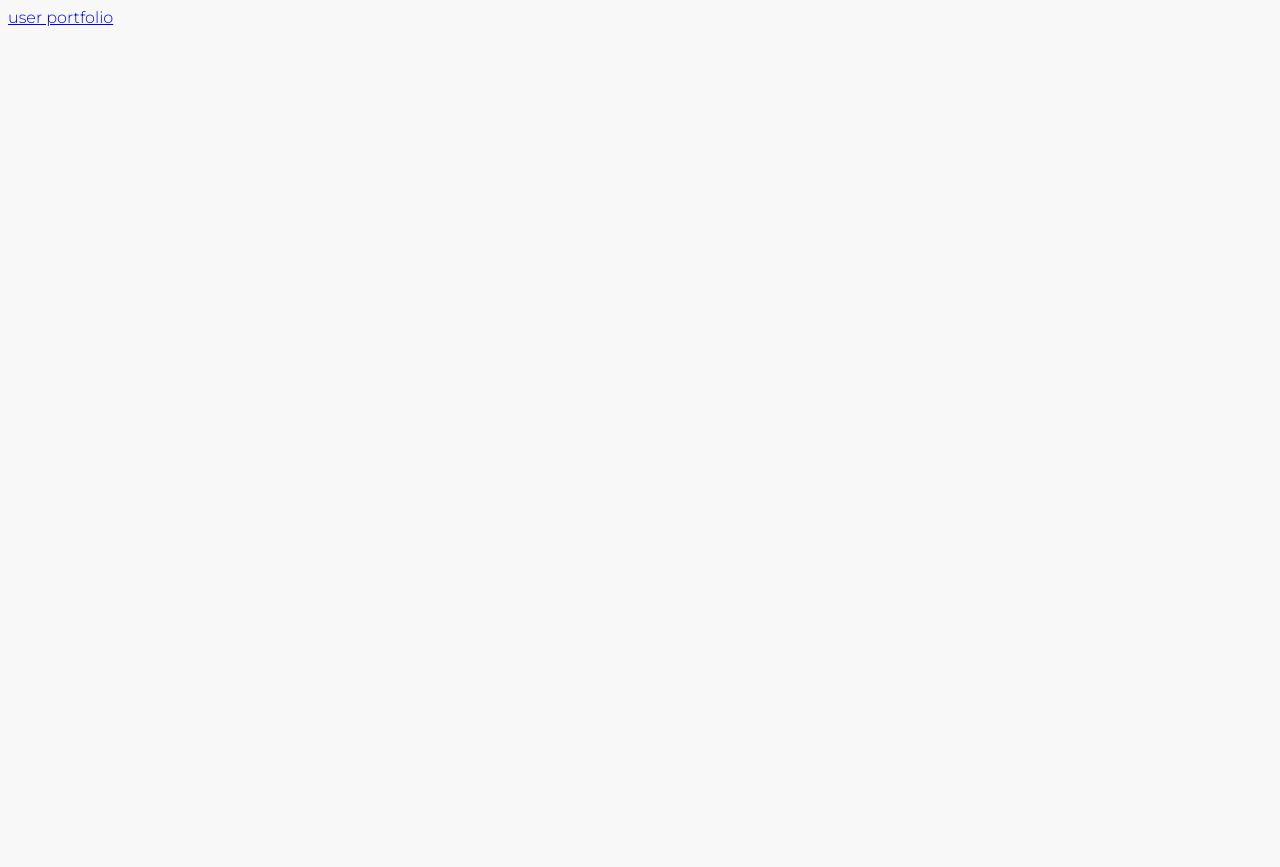
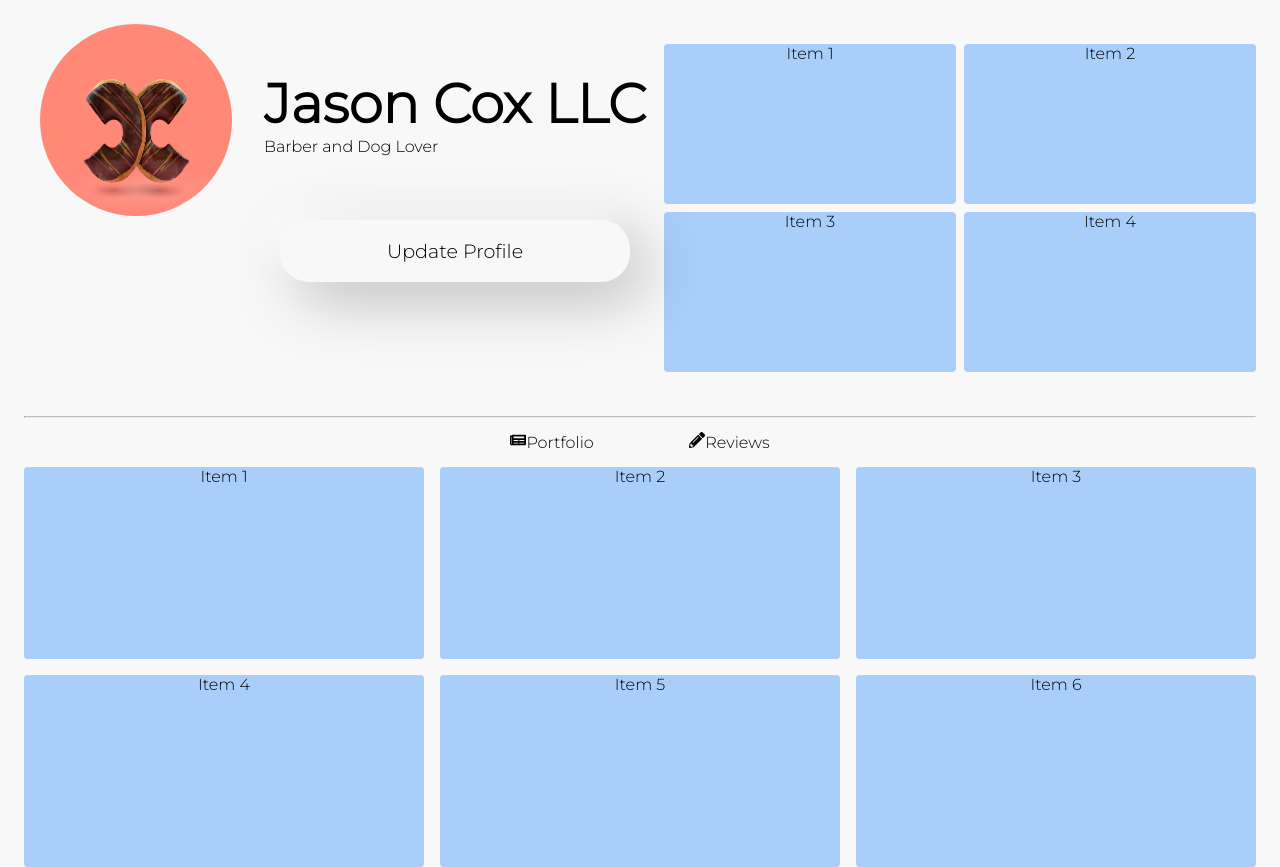
Before and after one commit to BYUCS452F2020/Small-Business-Platform, a React app in the folder client/: page /home/user in a window 1280 px wide. Before the commit the page ends 800 px from the top, so only its background shows below. Built offline with nearby package versions, Linux system fonts and the light colour scheme.

Commit message:
Portfolio page ready for review

```diff
--- a/client/package.json
+++ b/client/package.json
@@ -14,10 +14,11 @@
     "@babel/plugin-transform-runtime": "^7.11.5",
     "@types/react": "^16.9.49",
     "@types/react-dom": "^16.9.8",
+    "@types/react-router-dom": "^5.1.6",
     "axios": "^0.20.0",
-    "@types/react-router-dom": "^5.1.6",
     "react": "^16.13.1",
     "react-dom": "^16.13.1",
+    "react-icons": "^3.11.0",
     "react-router-dom": "^5.2.0"
   },
   "devDependencies": {
--- a/client/src/components/App.tsx
+++ b/client/src/components/App.tsx
@@ -5,6 +5,7 @@ import '../styles/index.css'
 import Backend from '../Backend'
 import BusinessRegistration from './BusinessRegistration'
 import Signup from './SignUp'
+import UserPortfolio from './UserPortfolio'
 
 const backend = new Backend('http://localhost:8000')
 
@@ -20,10 +21,10 @@ const AppRoutes = () => {
       <Route path='/business/register'>
         <BusinessRegistration backend={backend}/>
       </Route>
+      <Route path='/home/user'>
+        <UserPortfolio />
+      </Route>
       <Route path='/home'>
-        <Link to='/home/user'>
-          user portfolio
-        </Link>
       </Route>
     </Switch>
   )
--- a/client/src/components/Login.tsx
+++ b/client/src/components/Login.tsx
@@ -20,7 +20,7 @@ const Login: React.FC<Props> = ({backend}: Props) => {
     }
 
     console.log('Logging in user', user)
-    history.push('/home')
+    history.push('/home/user')
     // TODO : Implement login with backend
   }
 
--- a/client/src/components/SignUp.tsx
+++ b/client/src/components/SignUp.tsx
@@ -118,7 +118,7 @@ const Signup: React.FC<Props> = ({ backend }: Props) => {
 
         <div className="link-login">
           Already have an account?
-          <Link to='/'> Click here!</Link>
+          <Link to='/' style={{textDecoration : 'none', color : 'blue'}}> Click here!</Link>
         </div>
 
         <button
--- /dev/null
+++ b/client/src/components/UserPortfolio.tsx
@@ -0,0 +1,79 @@
+import React from 'react'
+import { Link } from 'react-router-dom'
+import { FaNewspaper, FaPencilAlt } from 'react-icons/fa'
+import icon from '../assets/demo_icon.jpg'
+import '../styles/user-portfolio.css'
+
+const UserPortfolio : React.FC = () => {
+  return (
+    <div style={{padding: '0em 1em'}}>
+      <div className="top-half">
+        {/* TODO: Fix the "left-half" and "container" classes to be responsive for small screens */}
+        <div className="left-half">
+          <div className="container">
+            <img src={icon}/>
+            <div className="business-info">
+              <div className="business-name">
+                {/* TODO: Display actual business name */}
+              Jason Cox LLC
+              </div>
+              <div>
+                {/* TODO: Display actual business description */}
+              Barber and Dog Lover
+              </div>
+              <div>
+                {/* TODO: Allow user to update business profile */}
+                <button className="btn-plain">
+                  Update Profile
+                </button>
+              </div>
+            </div>
+          </div>
+        </div>
+        <div className="right-half">
+          <div className="featured-gallery-container">
+            <div className="featured-gallery">
+              <div className="item-placeholder">
+              Item 1
+              </div>
+              <div className="item-placeholder">
+              Item 2
+              </div>
+              <div className="item-placeholder">
+              Item 3
+              </div>
+              <div className="item-placeholder">
+              Item 4
+              </div>
+            </div>
+          </div>
+        </div>
+      </div>
+      <hr className="solid" />
+      <div className="bottom-half">
+        <div className="action-bar">
+          {/* TODO: Conditionally replace the bottom-half instead of having Links */}
+          <Link to='/'>
+            <FaNewspaper />
+            Portfolio
+          </Link>
+          <Link to='/'>
+            <FaPencilAlt />
+            Reviews
+          </Link>
+        </div>
+        <div className="portfolio-gallery">
+          {/* TODO: Get the portfolio items and populate the portfolio */}
+          <div className="item-placeholder">Item 1</div>
+          <div className="item-placeholder">Item 2</div>
+          <div className="item-placeholder">Item 3</div>
+          <div className="item-placeholder">Item 4</div>
+          <div className="item-placeholder">Item 5</div>
+          <div className="item-placeholder">Item 6</div>
+        </div>
+      </div>
+    </div>
+  )
+}
+
+export default UserPortfolio
--- a/client/src/styles/Signup.css
+++ b/client/src/styles/Signup.css
@@ -1,4 +1,5 @@
 h1 {
+
     font-size: 64px;
 }
 
--- a/client/src/styles/index.css
+++ b/client/src/styles/index.css
@@ -7,6 +7,7 @@ body {
     background-color: #F8F8F8;
     height: 100%;
 }
+
 
 #root {
     height: 100%;
--- /dev/null
+++ b/client/src/styles/user-portfolio.css
@@ -0,0 +1,101 @@
+a {
+  color: #000;
+  text-decoration: none;
+}
+
+a:hover {
+  color: blue
+}
+
+img {
+  border-radius: 50%;
+  height: 12rem;
+  width: 12rem;
+  margin: 1rem;
+}
+
+.top-half {
+  height: 50vh;
+  display: flex;
+}
+
+.bottom-half {
+  height: 50vh;
+}
+
+.right-half {
+  width: 50vw;
+  height: 100%;
+  text-align: center;
+  display: flex;
+}
+
+.left-half {
+  width: 50vw;
+  height: 100%;
+  display: flex;
+  justify-content: center;
+  position: relative;
+}
+
+.container {
+  display: flex;
+  width: inherit;
+}
+
+.business-image {
+  margin: 5em 2em;
+}
+
+.business-info {
+  text-align: left;
+  margin: auto 1em;
+}
+
+.business-name {
+  font-size: calc(1rem + 3vw);
+  font-weight: bold;
+}
+
+.featured-gallery-container {
+  margin: auto;
+  flex-grow: 1;
+}
+
+.featured-gallery {
+  display: grid;
+  grid-template-columns: repeat(2, 1fr);
+  grid-template-rows: repeat(2, 10rem);
+  gap: 8px;
+}
+
+hr.solid {
+  border-top: 0.1rem solid #bbb;
+}
+
+.action-bar {
+  display: flex;
+  justify-content: space-between;
+  padding: 0.4em;
+  margin: 0.5em 30rem;
+}
+
+.portfolio-gallery {
+  display: grid;
+  grid-template-columns: repeat(3, 1fr);
+  grid-auto-rows: auto;
+  grid-auto-rows: 12rem;
+  gap: 1rem;
+  margin: 0em 0em 1em 0em;
+}
+
+.item-placeholder {
+  background-color:#A8CEF9;
+  border-radius: 4px;
+  text-align: center;
+}
+
+.AIemail {
+  color: black;
+  padding: 0.2em 0.2em 0em 0em;
+}
```
Also changed, not shown: client/src/assets/demo_icon.jpg (added), 1 other file (tests, documents, lock files or other folders).
